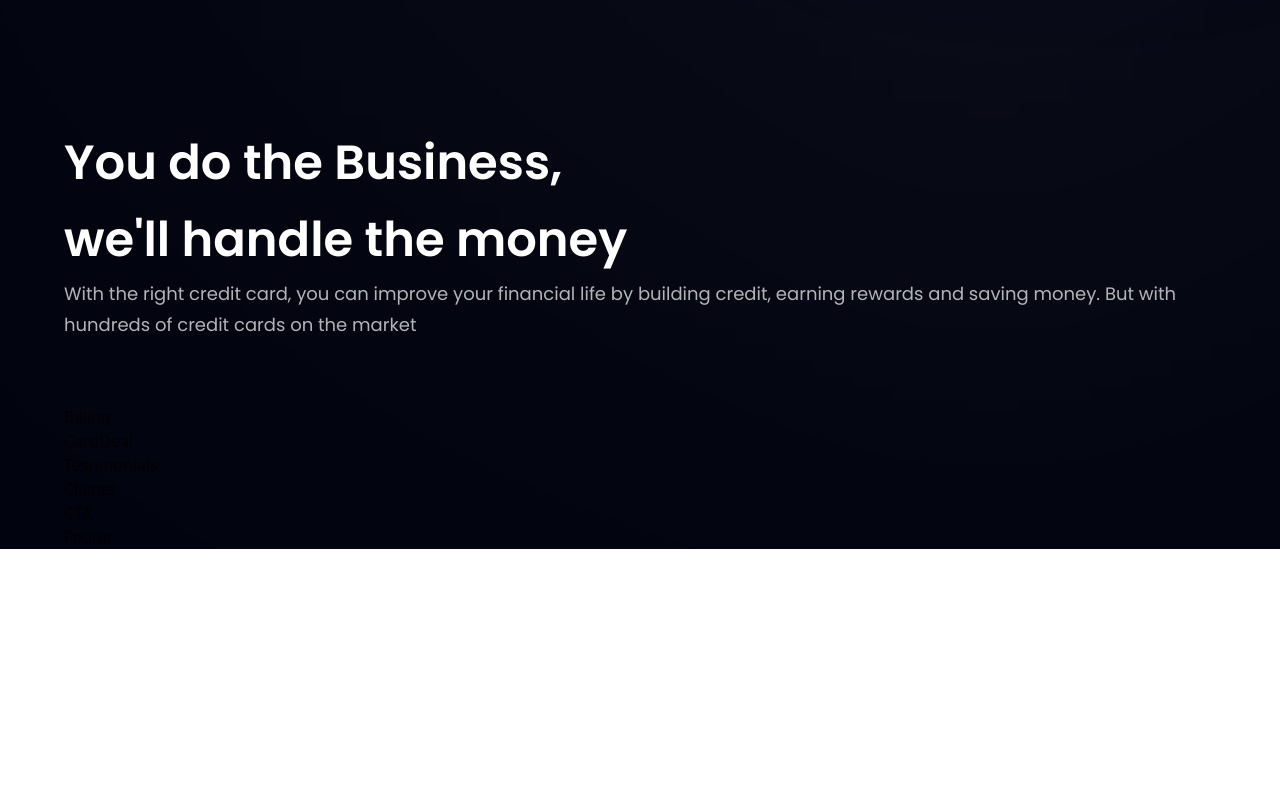
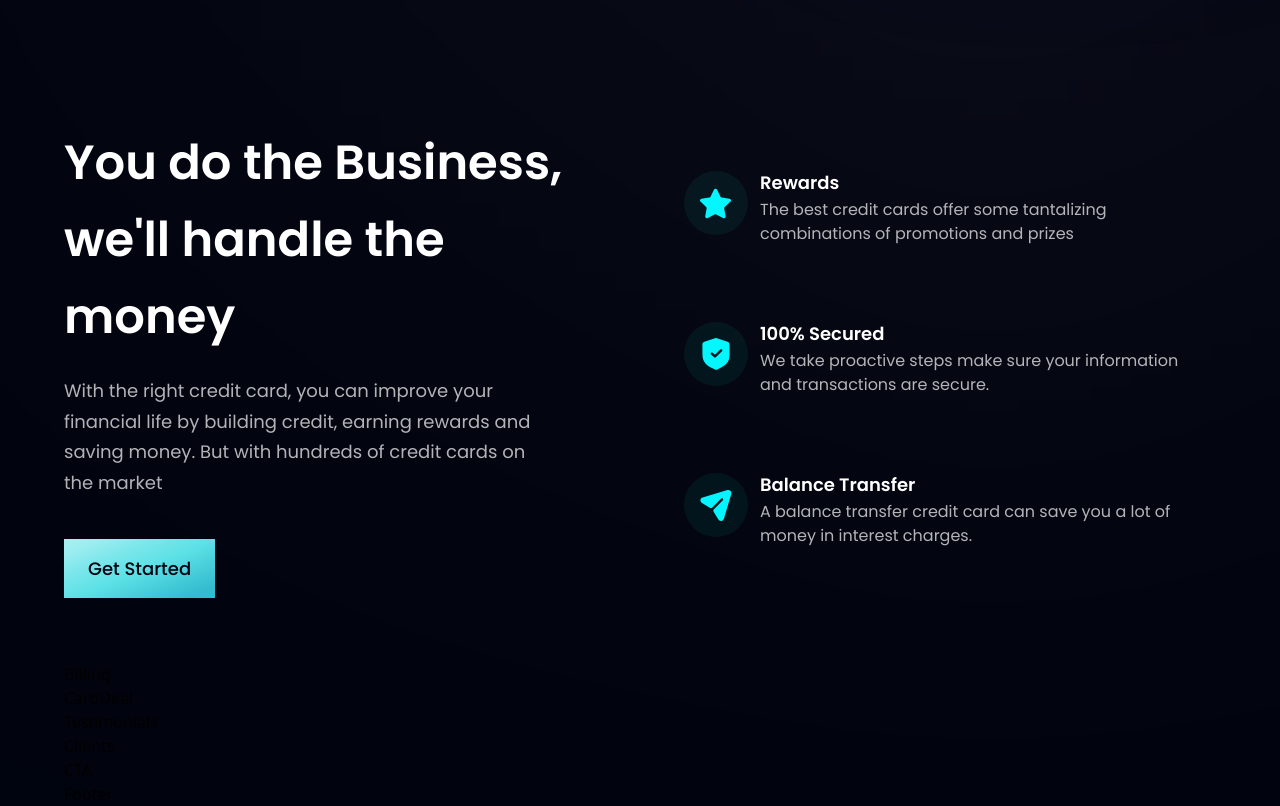
Before and after one commit to Ivandamien/superbank, a React (Vite) app: page / in a window 1280 px wide. Shown: the part 900-1706 px from the top of the page. Before the commit the page ends 1449 px from the top, so only its background shows below. Built offline with nearby package versions, Linux system fonts and the light colour scheme.

Commit message:
Business complete

```diff
--- a/src/components/Business.jsx
+++ b/src/components/Business.jsx
@@ -1,13 +1,35 @@
 import React from 'react'
 import { features } from '../constants';
 import styles, { layout } from '../style';
-import Button from './Button'
+import Button from './Button';
+
+const FeatureCard = ({icon, title, content, index}) => (
+  <div className={`flex flex-row p-6 rounded-[20px] ${index !== features.length -1 ? "mb-6" : "mb-0"} feature-card`}>
+    <div className={`w-[64px] h-[64px] rounded-full ${styles.flexCenter} bg-dimBlue`}>
+      <img src={icon} alt="icon" className='w-[50%] h-[50%] object-contain' />
+    </div>
+    <div className='flex-1 flex flex-col ml-3'>
+      <h4 className="font-poppins font-semibold text-white text-[18px] leading-[23px] mb-1">{ title}</h4>
+      <p className="font-poppins font-normal text-dimWhite text-[16px] leading-[24px] mb-1">{content}</p>
+    </div>
+   </div>
+)
+
 const Business = () => {
   return (
     <section id="features" className={layout.section}>
       <div className={layout.sectionInfo}>
         <h2 className={styles.heading2}>You do the Business, <br className='sm:block hidden' /> we'll handle the money</h2>
-        <p className={`${styles.paragraph}`}>With the right credit card, you can improve your financial life by building credit, earning rewards and saving money. But with hundreds of credit cards on the market</p>
+        <p className={`${styles.paragraph} max-w-[470px] mt-5`}>With the right credit card, you can improve your financial life by building credit, earning rewards and saving money. But with hundreds of credit cards on the market</p>
+
+        <Button styles="mt-10"/>
+      </div>
+      <div className={`${layout.sectionImg} flex-col`}>
+        {
+          features.map((feature, index) => (
+            <FeatureCard key={ feature.id} {...feature} index={index} />
+          ))
+        }
       </div>
     </section>
   )
--- a/src/components/Button.jsx
+++ b/src/components/Button.jsx
@@ -1,8 +1,11 @@
 import React from 'react'
 
-const Button = () => {
+const Button = ({styles}) => {
   return (
-    <div>Button</div>
+    <button type='button' className={`py-4 px-6 bg-blue-gradient font-poppins font-medium text-[18px] text-primary outline-none ${styles}`}>
+      Get Started
+
+    </button>
   )
 }
 
```
